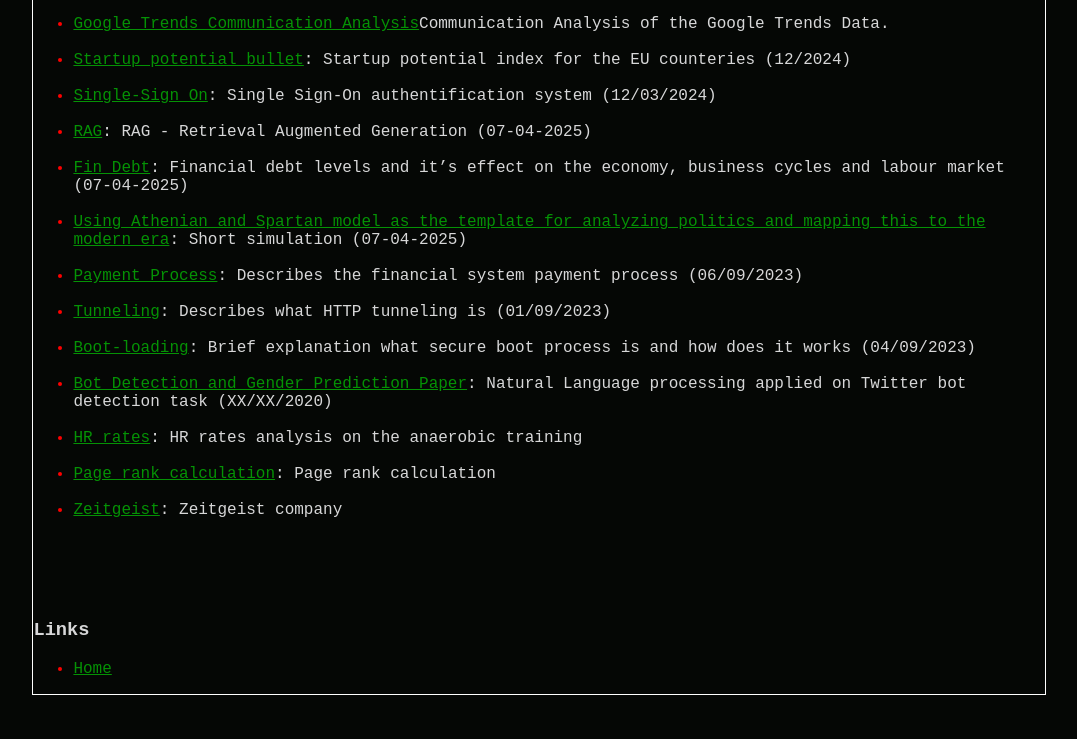
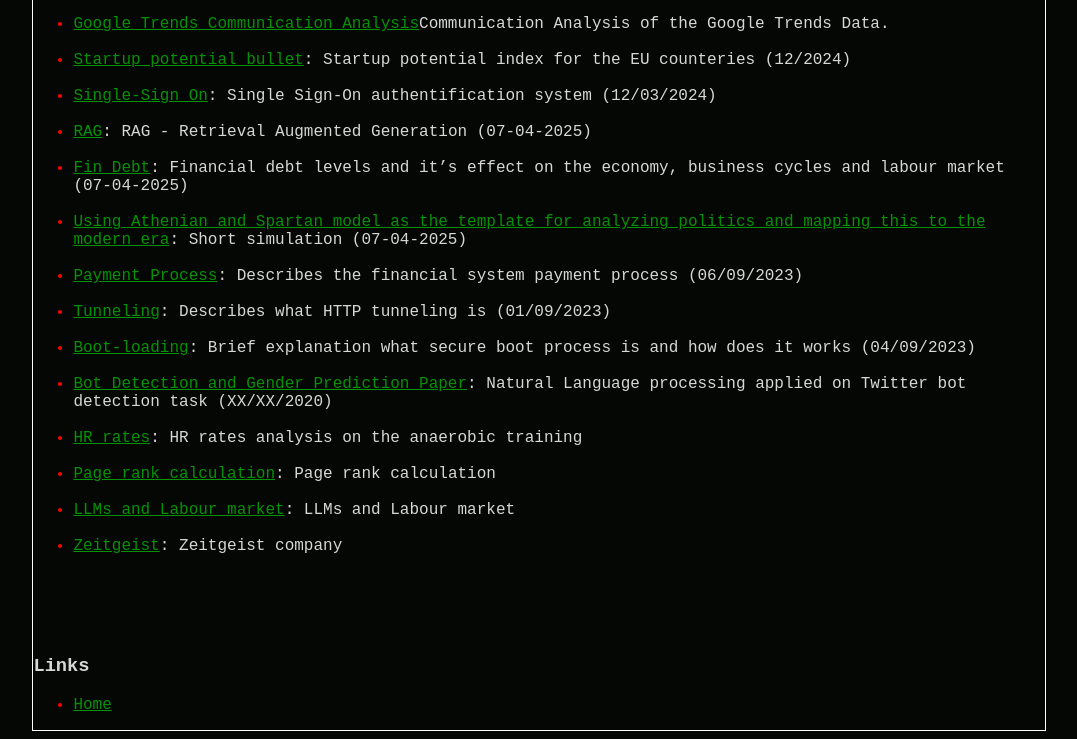
Before and after one commit to dominikstipic/dstipic, a plain HTML site: page static/html/content.html in a window 1280 px wide. Shown: the part 138-877 px from the top of the page, without its empty margins (101-1178 px from the left). Before the commit the page ends 841 px from the top, so only its background shows below. Drawn offline with Linux system fonts and the light colour scheme.

Commit message:
Add link to LLMs and Labour market resource

```diff
--- a/static/html/content.html
+++ b/static/html/content.html
@@ -63,6 +63,10 @@
         <a href="../articles/PR.pdf">Page rank calculation</a>: Page rank calculation
       </li>
       <br>
+       <li>
+        <a href="https://drive.google.com/file/d/1o4-0PB58hBJ8xM4GnimYctOHDvbsykSa/view?usp=sharing">LLMs and Labour market</a>: LLMs and Labour market
+       </li>
+      <br>
       <li>
         <a href="../html/business/zeitgeist.html">Zeitgeist</a>: Zeitgeist company
       </li>
```
